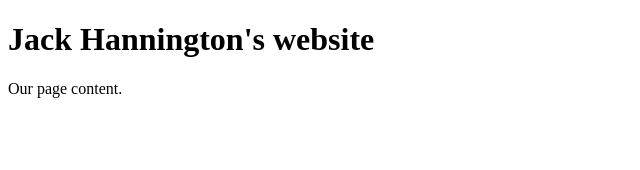
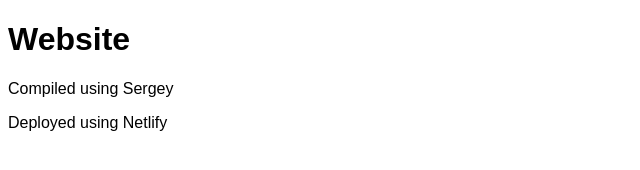
Before and after one commit to Jack-Hannington/gibsondanceacademy, a website: page index.html in a window 1280 px wide. Shown: the whole page, without its empty margins (0-640 px from the left). Drawn offline with Linux system fonts and the light colour scheme.

Commit message:
updated some stuff

```diff
--- a/index.html
+++ b/index.html
@@ -4,14 +4,16 @@
 <head>
     <meta charset="UTF-8">
     <meta name="viewport" content="width=device-width, initial-scale=1.0">
+    <link href="style.css" rel="stylesheet" type="text/css">
     <title>Our lil' website</title>
 </head>
 
 <body>
     <sergey-import src="header" />
     <main>
-        <h1>Jack Hannington's website</h1>
-        <p>Our page content.</p>
+        <h1>Website</h1>
+        <p>Compiled using Sergey</p>
+        <p>Deployed using Netlify</p>
     </main>
 </body>
 
--- /dev/null
+++ b/public/style.css
@@ -0,0 +1,3 @@
+body {
+    font-family: sans-serif;
+}
--- /dev/null
+++ b/style.css
@@ -0,0 +1,3 @@
+body {
+    font-family: sans-serif;
+}
```
Also changed, not shown: public/index.html (+4 -2 lines).
